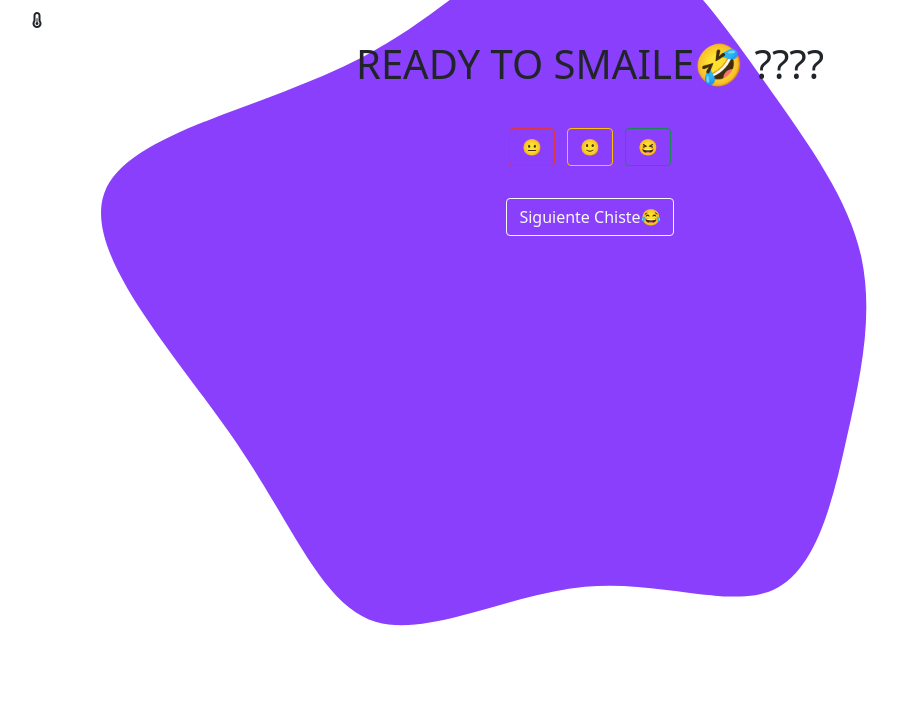
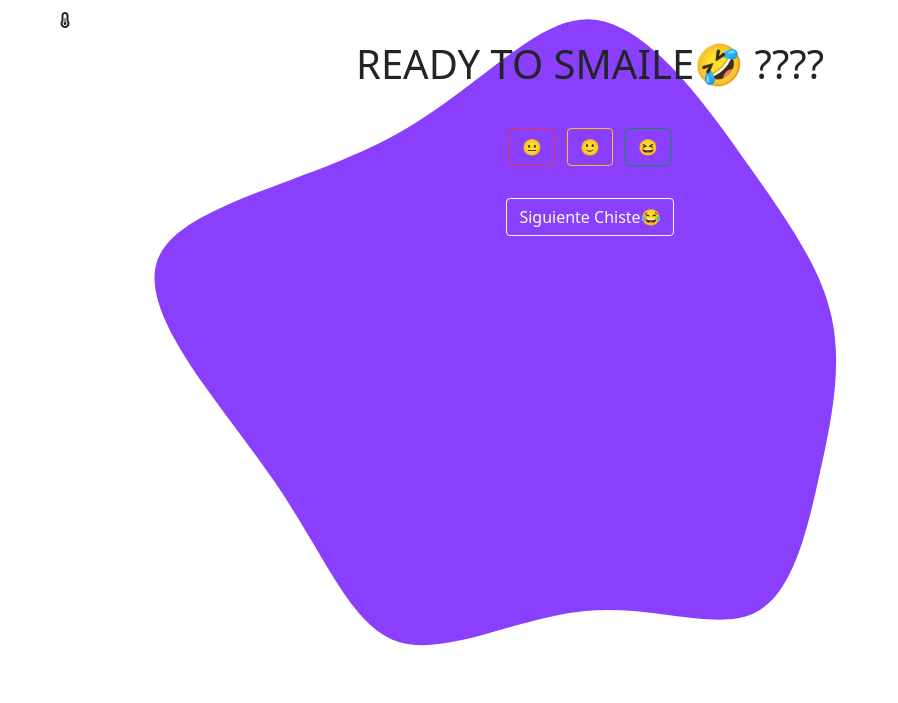
Before and after one commit to XFabio22/Sprint-5-TypeScript-y-API, a plain HTML site: page index.html in a window 1280 px wide. Shown: the whole page, without its empty margins (50-948 px from the left). Drawn offline with nearby package versions, Linux system fonts and the light colour scheme; no server answers.

Commit message:
Sprint 5

```diff
--- a/css/main.scss
+++ b/css/main.scss
@@ -1,12 +1,13 @@
-body{
+.principal{
 
-    background-image: url(/img/blob.svg);
+    background-image: url("../img/blob.svg");
     background-position: center;
     background-attachment: contain;
     background-size: cover;
-    height: 700px;
+    height: 800px;
 
 }
+
 .container{
     text-align: center;
 
--- a/index.html
+++ b/index.html
@@ -12,6 +12,7 @@
 
 </head>
 <body>
+   <div class="container principal">
     <div>
         <nav class="navbar navbar-light ">
             <div class="container">
@@ -41,6 +42,7 @@
         </div>
 
     </div>
+   </div>
     <script src="node_modules/bootstrap/dist/js/bootstrap.min.js" ></script>
 
 </body>
```
Also changed, not shown: css/main.css, 1 other file.
